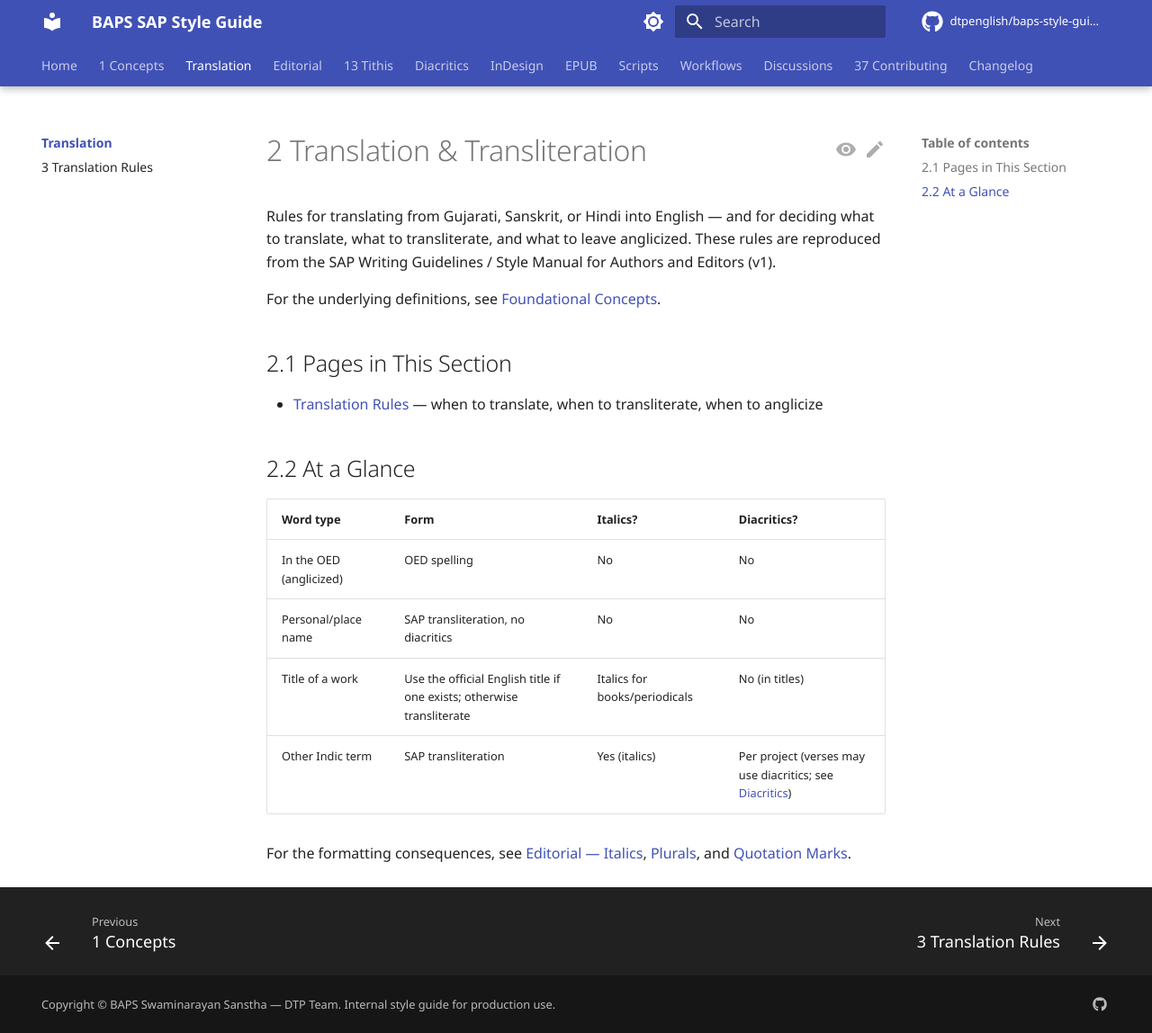
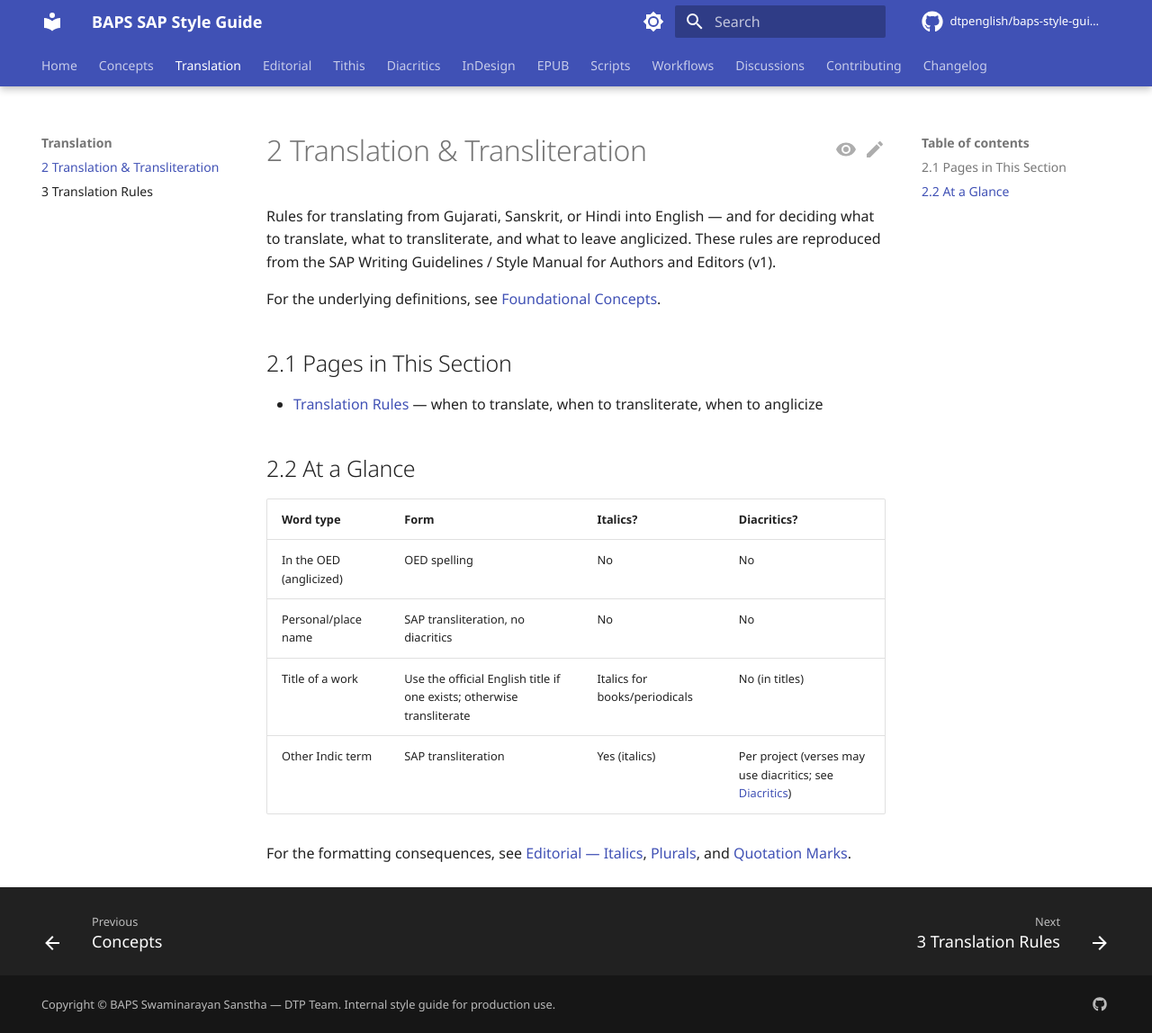
Before and after one commit to dtpenglish/baps-style-guide, an MkDocs documentation site: the page built from docs/translation/index.md, in a window 1280 px wide and 1148 px high. Shown: the whole window at 90% size. Built offline with MkDocs 1.6.1 and Material for MkDocs 9.7.7, drawn with Linux system fonts in a browser that asks for light colours; comment, search, counter and statistics services are not loaded; the version menu is left out.

Commit message:
Disable navigation.indexes; explicit numbered labels for all section indexes
The CMS-like nav scheme: top tabs are clean part-names (no numbers). Sidebar
shows every chapter labeled with its number (2, 3, 4, ..., 36, 37). Single-page
top tabs (Concepts, Tithis, Contributing) keep their plain names — chapter
number visible in the page H1.

```diff
--- a/mkdocs.yml
+++ b/mkdocs.yml
@@ -32,7 +32,6 @@
     - navigation.sections
     - navigation.expand
     - navigation.top
-    - navigation.indexes
     - navigation.footer
     - toc.follow
     - search.suggest
@@ -134,12 +133,12 @@
 # ---------------------------------------------------------------
 nav:
   - Home: index.md
-  - "1 Concepts": concepts/index.md
+  - Concepts: concepts/index.md
   - Translation:
-      - translation/index.md
+      - "2 Translation & Transliteration": translation/index.md
       - "3 Translation Rules": translation/translation-rules.md
   - Editorial:
-      - editorial/index.md
+      - "4 Editorial": editorial/index.md
       - "5 Tone & Voice": editorial/tone-and-voice.md
       - "6 Capitalization": editorial/capitalization.md
       - "7 Doctrinal Titles & Reverential Cap": editorial/doctrinal-titles.md
@@ -148,29 +147,29 @@
       - "10 Numbers": editorial/numbers.md
       - "11 Quotation Marks": editorial/quotation-marks.md
       - "12 Punctuation": editorial/punctuation.md
-  - "13 Tithis": tithis/index.md
+  - Tithis: tithis/index.md
   - Diacritics:
-      - diacritics/index.md
+      - "14 Diacritics & Transliteration": diacritics/index.md
       - "15 SAP Diacritics Policy": diacritics/sap-policy.md
       - "16 Macron-Only Convention": diacritics/macron-convention.md
       - "17 Glossary Reference": diacritics/glossary-reference.md
   - InDesign:
-      - indesign/index.md
+      - "18 InDesign": indesign/index.md
       - "19 Paragraph Styles": indesign/paragraph-styles.md
       - "20 Master Pages": indesign/master-pages.md
   - EPUB:
-      - epub/index.md
+      - "21 EPUB Accessibility": epub/index.md
       - "22 Alt Text Guidelines": epub/alt-text.md
       - "23 Reading Order": epub/reading-order.md
   - Scripts:
-      - scripts/index.md
+      - "24 Scripts & Tools": scripts/index.md
       - "25 JSX Scripts Reference": scripts/jsx-reference.md
   - Workflows:
-      - workflows/index.md
+      - "26 Workflows": workflows/index.md
       - "27 File Versioning Rules": workflows/versioning.md
       - "28 File Naming": workflows/file-naming.md
   - Discussions:
-      - discussions/index.md
+      - "29 Open Discussions": discussions/index.md
       - "30 Sanstha & Mandirs": discussions/sanstha-and-mandirs.md
       - "31 Gurus & Honorifics": discussions/gurus-and-honorifics.md
       - "32 Shastras": discussions/shastras.md
@@ -178,7 +177,7 @@
       - "34 Transliteration": discussions/transliteration.md
       - "35 Web — BrE or AmE?": discussions/web.md
       - "36 Base Style Manual": discussions/base-style-manual.md
-  - "37 Contributing": contributing.md
+  - Contributing: contributing.md
   - Changelog: changelog.md
 
 # ---------------------------------------------------------------
```
